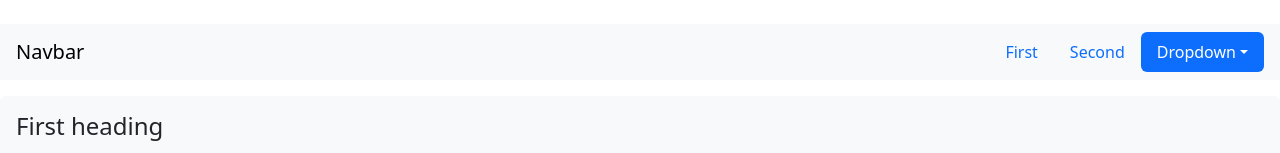
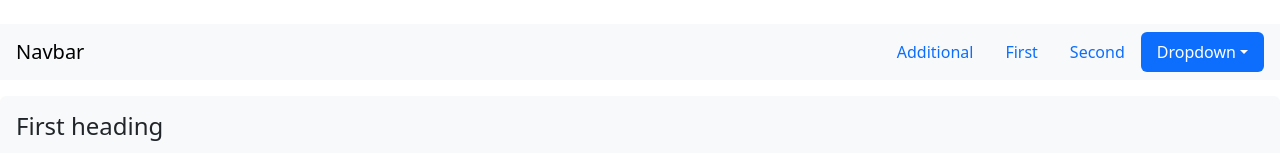
Before and after one commit to nk409/nk409, a plain HTML site: page index.html in a window 1280 px wide. Shown: the top 153 px of the page. Drawn offline with nearby package versions, Linux system fonts and the light colour scheme.

Commit message:
Update index.html
chk

```diff
--- a/index.html
+++ b/index.html
@@ -14,6 +14,9 @@
     <nav id="navbar-example2" class="navbar bg-body-tertiary px-3 mb-3">
         <a class="navbar-brand" href="#">Navbar</a>
         <ul class="nav nav-pills">
+            <li class="nav-item">
+                <a class="nav-link" href="BS543.html">Additional </a>
+              </li>
           <li class="nav-item">
             <a class="nav-link" href="#scrollspyHeading1">First</a>
           </li>
```
